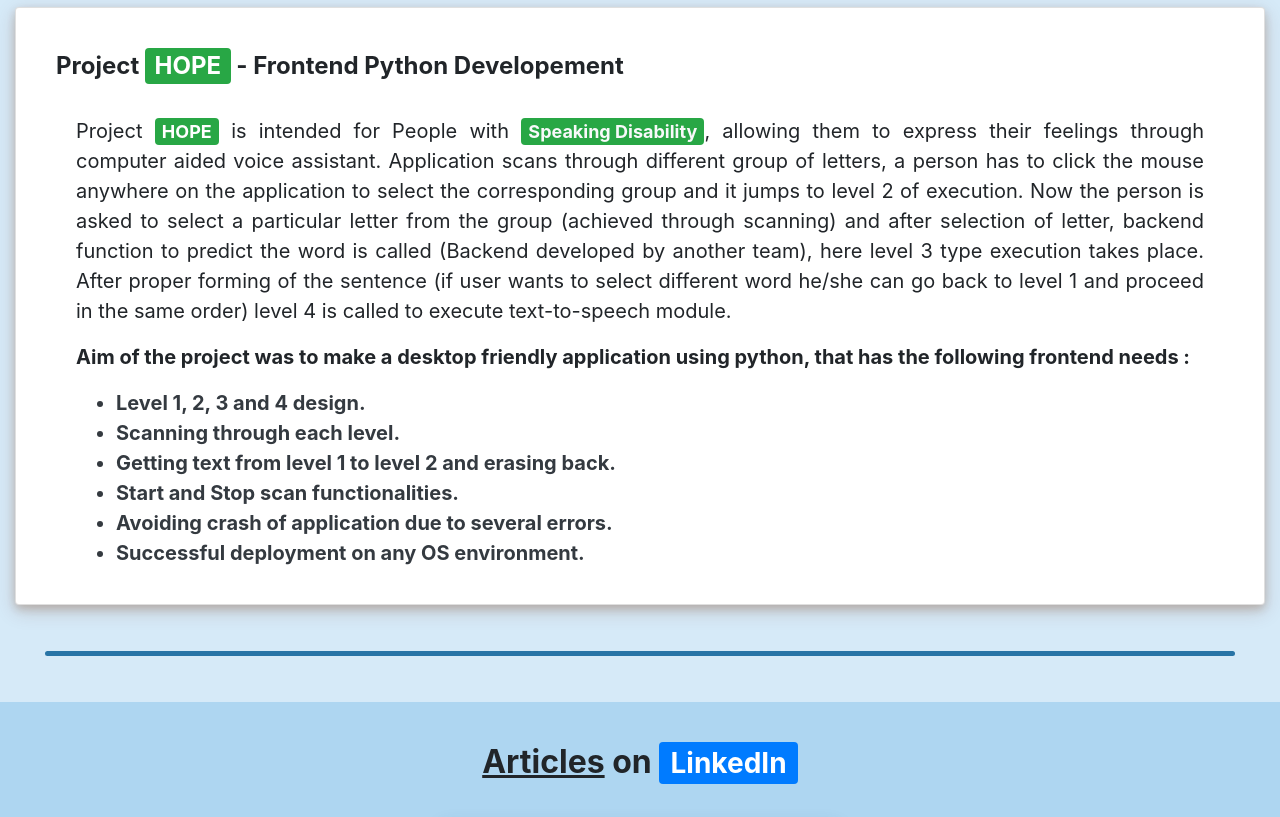
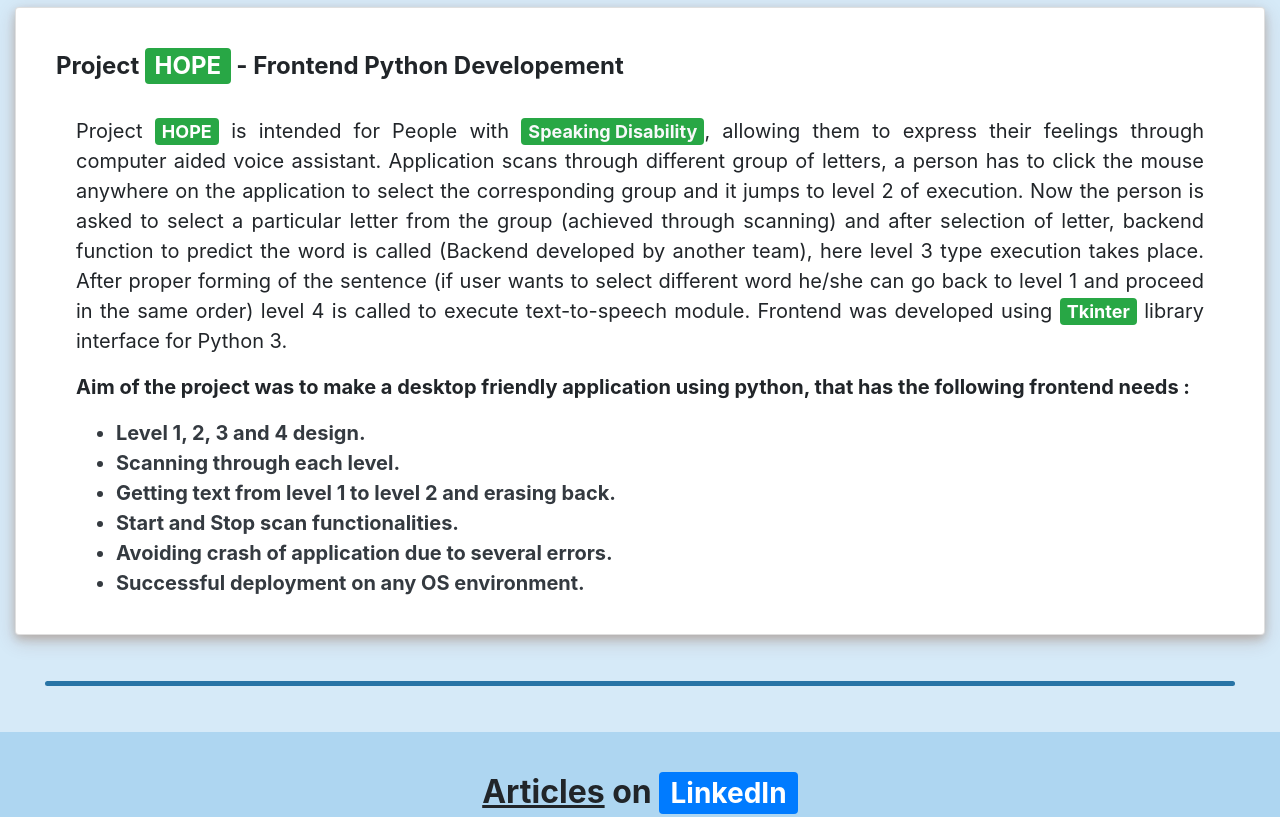
Before and after one commit to Siddharth2016/Siddharth2016.github.io, a plain HTML site: page index.html in a window 1280 px wide. Shown: the part 2480-3297 px from the top of the page. Drawn offline with nearby package versions, Linux system fonts and the light colour scheme.

Commit message:
Added library name under internship

```diff
--- a/index.html
+++ b/index.html
@@ -302,7 +302,7 @@
 		    <h4 class="card-title" style="font-weight: bold; padding-top: 20px; padding-left: 20px;">Project <span class="badge badge-success" style="font-size: 24px;">HOPE</span> - Frontend Python Developement</h4>
 		  	</div>
 		  	<div class="card-text text-justify" style="padding-left: 60px; padding-right: 60px; padding-bottom: 20px;">
-		  		<p style="font-size: 20px;">Project <span class="badge badge-success" style="font-size: 18px;">HOPE</span> is intended for People with <span class="badge badge-success text-light" style="font-size: 18px;">Speaking Disability</span>, allowing them to express their feelings through computer aided voice assistant. Application scans through different group of letters, a person has to click the mouse anywhere on the application to select the corresponding group and it jumps to level 2 of execution. Now the person is asked to select a particular letter from the group (achieved through scanning) and after selection of letter, backend function to predict the word is called (Backend developed by another team), here level 3 type execution takes place. After proper forming of the sentence (if user wants to select different word he/she can go back to level 1 and proceed in the same order) level 4 is called to execute text-to-speech module.</p>
+		  		<p style="font-size: 20px;">Project <span class="badge badge-success" style="font-size: 18px;">HOPE</span> is intended for People with <span class="badge badge-success text-light" style="font-size: 18px;">Speaking Disability</span>, allowing them to express their feelings through computer aided voice assistant. Application scans through different group of letters, a person has to click the mouse anywhere on the application to select the corresponding group and it jumps to level 2 of execution. Now the person is asked to select a particular letter from the group (achieved through scanning) and after selection of letter, backend function to predict the word is called (Backend developed by another team), here level 3 type execution takes place. After proper forming of the sentence (if user wants to select different word he/she can go back to level 1 and proceed in the same order) level 4 is called to execute text-to-speech module. Frontend was developed using <span class="badge badge-success" style="font-size: 18px;">Tkinter</span> library interface for Python 3.</p>
 
 		  		<p style="font-size: 20px; font-weight: bold;">Aim of the project was to make a desktop friendly application using python, that has the following frontend needs :</p>
 
```
